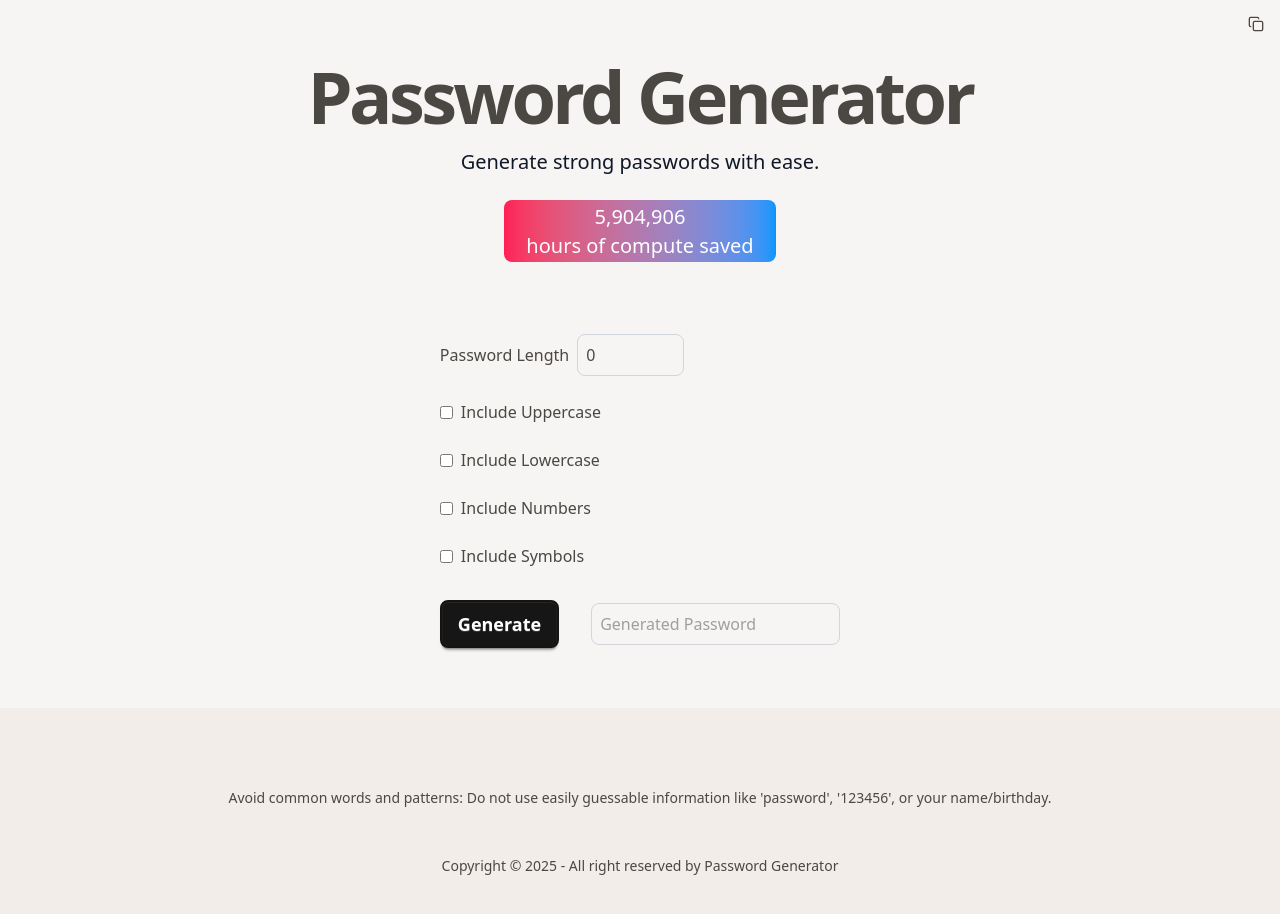
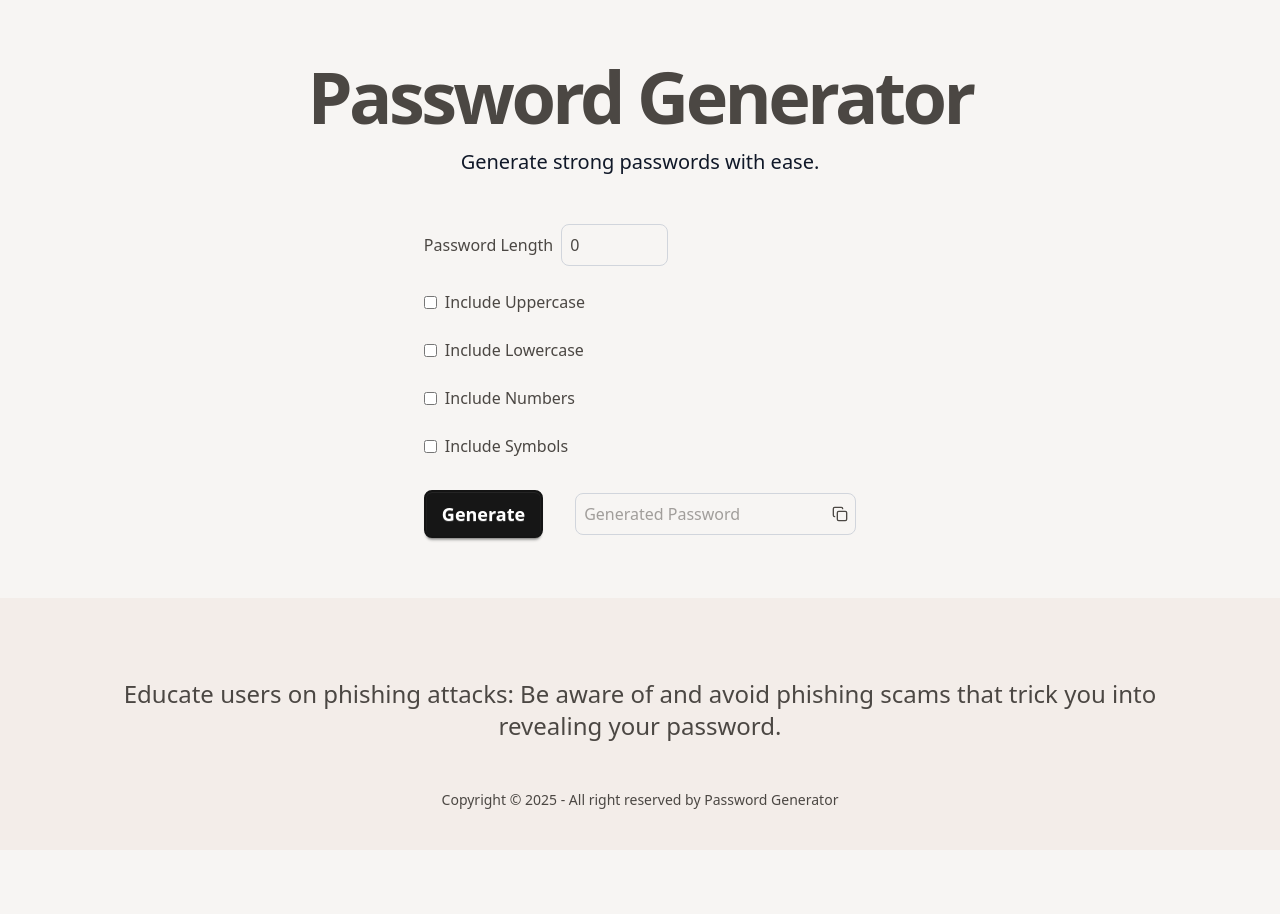
Before and after one commit to carltonstith/password-generator, a Next.js app: page /generator in a window 1280 px wide. After the commit the page ends 850 px from the top, so only its background shows below. Built offline with nearby package versions, Linux system fonts and the light colour scheme.

Commit message:
removed code, modified animatedtext interval, css

```diff
--- a/src/app/animatedtext/page.tsx
+++ b/src/app/animatedtext/page.tsx
@@ -1,6 +1,6 @@
 "use client";
 import { useEffect, useState } from "react";
-const FADE_INTERVAL_MS = 2000;
+const FADE_INTERVAL_MS = 10000;
 const WORD_CHANGE_INTERVAL_MS = FADE_INTERVAL_MS * 2;
 const WORDS_TO_ANIMATE = [
   "Use strong passwords: Create passwords that are at least 12 characters long and include a mix of uppercase letters, lowercase letters, numbers, and special characters.",
@@ -54,6 +54,7 @@ export default function AnimatedText() {
   // const [facts, setFacts] = useState(password_security_best_practices_SAMPLE);
   const [fadeProp, setFadeProp] = useState("fadeout");
   const [wordOrder, setWordOrder] = useState(0);
+  const [randomFact, setRandomFact] = useState("");
 
   useEffect(() => {
     const fadeTimeout = setInterval(() => {
@@ -74,6 +75,14 @@ export default function AnimatedText() {
     }, WORD_CHANGE_INTERVAL_MS);
     return () => clearInterval(wordTimeout);
   }, []);
+
+  useEffect(() => {
+    const randomInt = Math.floor(Math.random() * WORDS_TO_ANIMATE.length);
+    const randomFact = WORDS_TO_ANIMATE[randomInt];
+    console.log("Random Fact: ", randomFact);
+    setRandomFact(randomFact);
+    // console.log("Random Int: ", randomInt);
+  })
 
   // useEffect(() => {
   //   //console.log("Facts component mounted");
@@ -107,7 +116,10 @@ export default function AnimatedText() {
     <footer className="footer footer-center p-10 bg-base-200 text-base-content">
       <div>
         <h2>
-          <span>{WORDS_TO_ANIMATE[wordOrder]}</span>
+          {/* <span>{WORDS_TO_ANIMATE[wordOrder]}</span> */}
+          <span className={`text-2xl font-extralight ${fadeProp}`}>
+            {randomFact}
+          </span>
         </h2>
         {/* <p>Use strong passwords</p>
         <small>Create passwords that are at least 12 characters long and include a mix of uppercase letters, lowercase letters, numbers, and special characters.</small> */}
--- a/src/app/generator/page.tsx
+++ b/src/app/generator/page.tsx
@@ -85,7 +85,7 @@ export default function Generator() {
             Generate strong passwords with ease.
           </p>
           {/* create a new component*/}
-          <div className="flex justify-center mt-2 mb-10">
+          {/* <div className="flex justify-center mt-2 mb-10">
             <div className="relative inline-flex w-full xs:w-auto">
               <div className="absolute inset-0 rounded-lg xs:rounded-[22px] bg-gradient-to-r from-[#FF1E56] to-[#0196FF] w-full xs:w-auto"></div>
               <div className="relative text-center rounded-md xs:rounded-[20px] m-[2px] bg-background-100 dark:bg-black px-4 py-1.5 md:px-5 md:py-0.5 w-full xs:w-auto">
@@ -97,10 +97,9 @@ export default function Generator() {
                 </span>
               </div>
             </div>
-          </div>
+          </div> */}
           <div className="mt-8">
             <form className="space-y-6" onSubmit={handleSubmit}>
-              {/* <RangeSlider /> */}
               <label htmlFor="length">Password Length</label>
               {/* <RangeSlider /> */}
               <input
@@ -128,12 +127,6 @@ export default function Generator() {
                 </div>
               ))}
               <div className="mt-8">
-                {/* <button
-              className="mr-4 btn btn-lg btn-neutral  text-white rounded-lg px-4 py-2"
-              type="submit"
-            >
-              Generate
-            </button> */}
                 <div className="w-full flex flex-wrap h-fit gap-3 2xs:gap-2 sm:gap-4 justify-center items-center">
                   <button
                     className="mr-4 btn btn-lg btn-neutral  text-white rounded-lg px-4 py-2"
@@ -141,6 +134,7 @@ export default function Generator() {
                   >
                     Generate
                   </button>
+                  <div className="input-wrapper">
                     <input
                       type="text"
                       className="border border-gray-300 rounded-lg p-2"
@@ -155,7 +149,7 @@ export default function Generator() {
                     <button
                       type="button"
                       aria-label="Copy to clipboard"
-                    className="absolute right-2 top-2 p-1 sm:p-2 rounded-md hover:bg-gray-800 transition-colors"
+                      className="absolute p-1 sm:p-2 rounded-md hover:bg-gray-800 transition-colors copy-to-clipboard"
                       onClick={() => {
                         navigator.clipboard.writeText(password);
                         alert("Password copied to clipboard!");
@@ -188,6 +182,7 @@ export default function Generator() {
                     </button>
                   </div>
                 </div>
+              </div>
             </form>
             {/* <div className="mt-10">
           <p>Share</p>
--- a/src/app/globals.css
+++ b/src/app/globals.css
@@ -4,5 +4,22 @@
 }
 
 .input-wrapper {
+  position: relative;
+  display: inline-block;
+}
 
+.input-wrapper input {
+  padding-right: 40px;
 }
+
+.input-wrapper button {
+  position: absolute;
+  top: 0;
+  right: 0;
+  border: none;
+  background-color: transparent;
+  cursor: pointer;
+}
+.copy-to-clipboard {
+  padding-top: 13px;
+}
```
Lines whose indentation alone changed are shown as unchanged.
